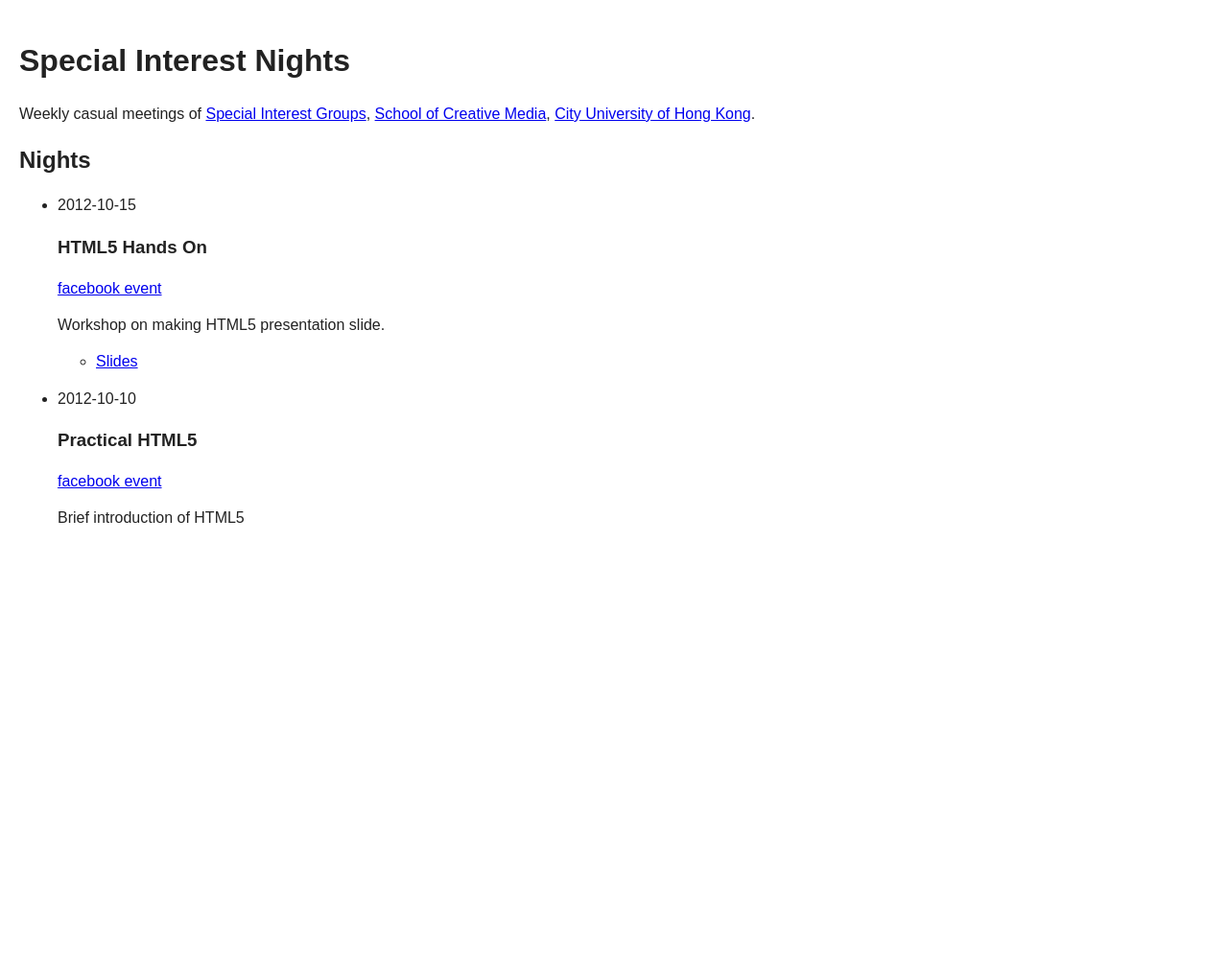
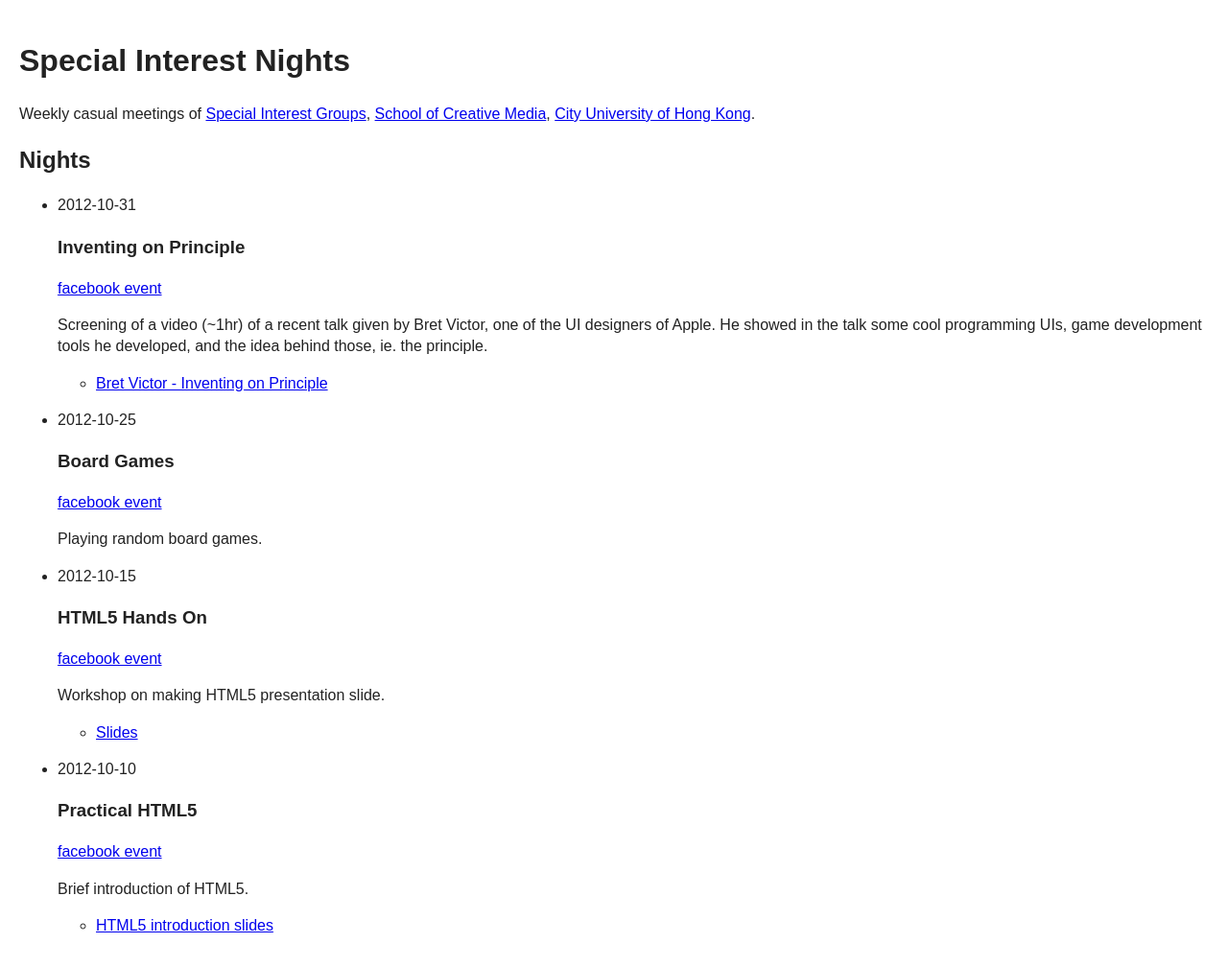
Before and after one commit to playfulmedia/nights, a plain HTML site: page index.html in a window 1280 px wide. Shown: the whole page at 96% size. Before the commit the page ends 800 px from the top, so only its background shows below. Drawn offline with nearby package versions, Linux system fonts and the light colour scheme.

Commit message:
Updated the 3rd and upcoming 4th night.

```diff
--- a/index.html
+++ b/index.html
@@ -31,6 +31,27 @@
         <h2>Nights</h2>
         <ol>
         	<li>
+        		<span class="date">2012-10-31</span>
+        		<h3>Inventing on Principle</h3>
+        		<p><a href="http://www.facebook.com/events/461618143881398/">facebook event</a></p>
+        		<p>
+        			Screening of a video (~1hr) of a recent talk given by Bret Victor,
+        			one of the UI designers of Apple. He showed in the talk some cool programming UIs,
+        			game development tools he developed, and the idea behind those, ie. the principle.
+        		</p>
+        		<div class="materials">
+        			<ul>
+        				<li><a href="http://vimeo.com/36579366">Bret Victor - Inventing on Principle</a></li>
+        			</ul>
+        		</div>
+        	</li>
+        	<li>
+        		<span class="date">2012-10-25</span>
+        		<h3>Board Games</h3>
+        		<p><a href="http://www.facebook.com/events/165100820297766/">facebook event</a></p>
+        		<p>Playing random board games.</p>
+        	</li>
+        	<li>
         		<span class="date">2012-10-15</span>
         		<h3>HTML5 Hands On</h3>
         		<p><a href="http://www.facebook.com/events/189598734498754/">facebook event</a></p>
@@ -45,7 +66,12 @@
         		<span class="date">2012-10-10</span>
         		<h3>Practical HTML5</h3>
         		<p><a href="http://www.facebook.com/events/325310280901587/">facebook event</a></p>
-        		<p>Brief introduction of HTML5</p>
+        		<p>Brief introduction of HTML5.</p>
+        		<div class="materials">
+        			<ul>
+        				<li><a href="http://slides.html5rocks.com/">HTML5 introduction slides</a></li>
+        			</ul>
+        		</div>
         	</li>
         </ol>
 
```
